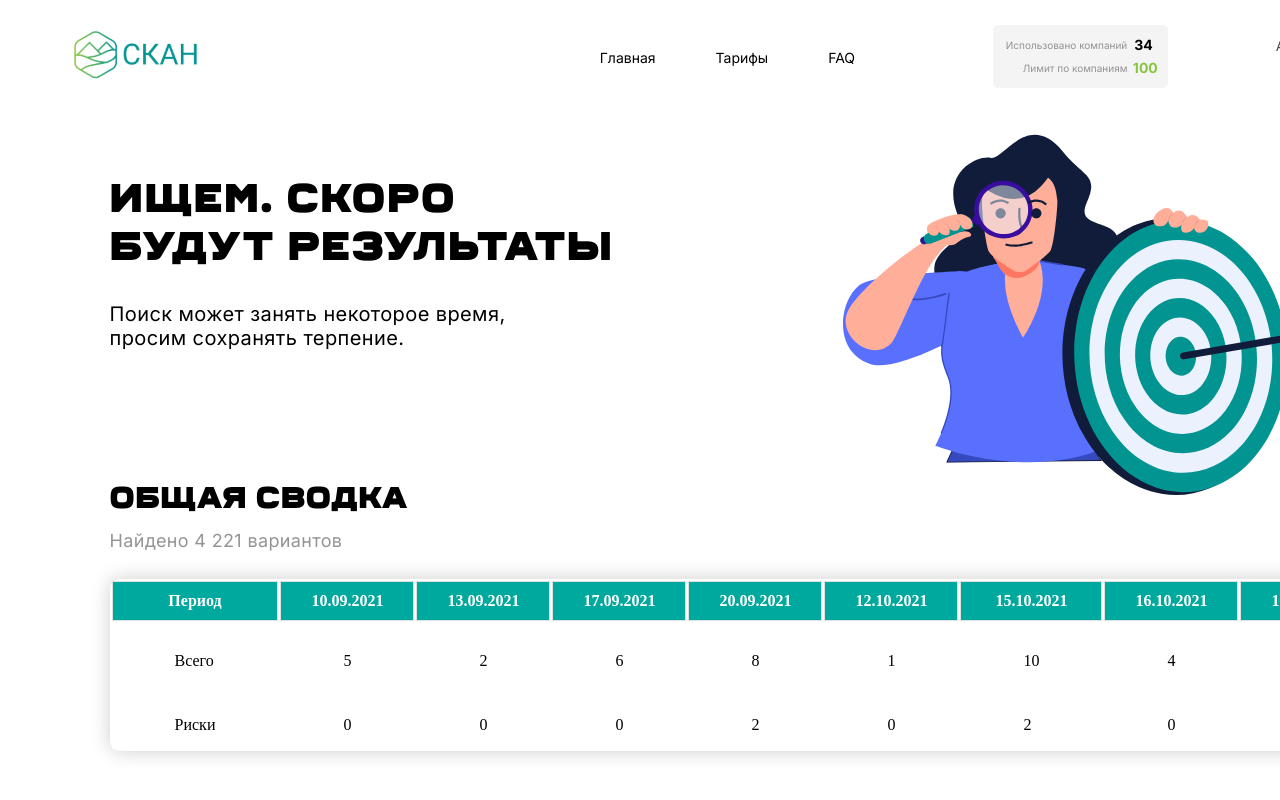
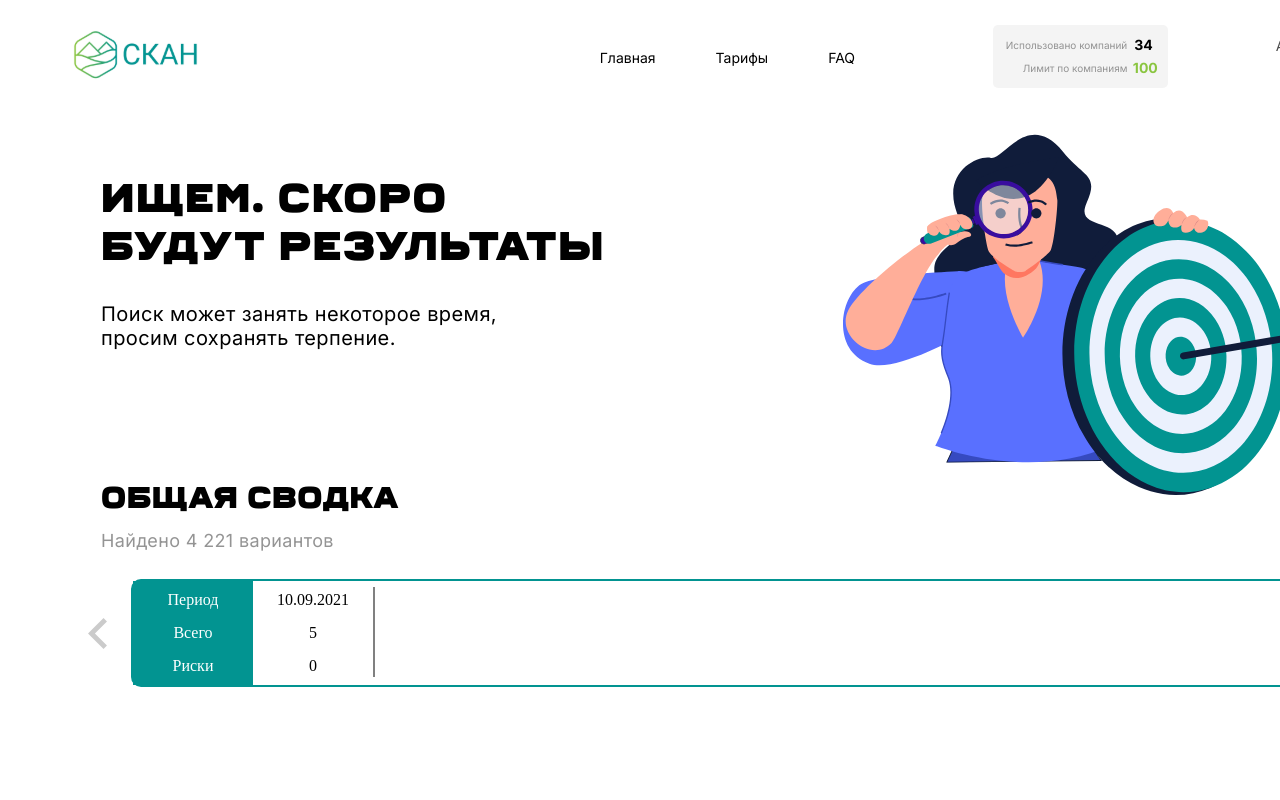
Before and after one commit to MellMoy/SkanSf, a React (Create React App) app: page /results in a window 1280 px wide. Shown: the top 800 px of the page. Built offline with nearby package versions, Linux system fonts and the light colour scheme; a small style sheet from the web is missing.

Commit message:
поправил стили

```diff
--- a/src/Searchpage.jsx
+++ b/src/Searchpage.jsx
@@ -1,4 +1,5 @@
-import Header from "./component/loginpage/header";
+// import Header from "./component/loginpage/header";
+import Header from "./component/results/header";
 import Footer from  "./component/searchpage/footer";
 import Main from "./component/searchpage/main";
 
@@ -6,6 +7,7 @@ import Main from "./component/searchpage/main";
 import "./style/searchpage.css"
 import "./style/searchpage/main.css"
 import "./style/searchpage/footer.css"
+import "./style/results/header.css";
 
 
 function Searchpage() {
--- a/src/component/results/main.jsx
+++ b/src/component/results/main.jsx
@@ -1,16 +1,25 @@
 import React from "react";
 
-import mans__img from "../media/mans__img.svg"
-import mans__imgsf from "../media/mans__imgsf.svg"
-import img__main from "../media/img__main.svg"
+import mans__img from "../media/mans__img.svg";
+import mans__imgsf from "../media/mans__imgsf.svg";
+import img__main from "../media/img__main.svg";
+import chevron__right from "../media/chevron__right.svg";
+import chevron__left from "../media/chevron__left.svg";
+
 
 export default function Main() {
   return (
     <main className="container__results">
       <div className="container__results__main">
-        <div className="results__header__h1">Ищем. Скоро<br/>будут результаты</div>
+        <div className="results__header__h1">
+          Ищем. Скоро
+          <br />
+          будут результаты
+        </div>
         <div className="results__subheader__p">
-          Поиск может занять некоторое время,<br/>просим сохранять терпение.
+          Поиск может занять некоторое время,
+          <br />
+          просим сохранять терпение.
         </div>
         <div className="results__image-container">
           <img alt="" src={img__main} />
@@ -20,60 +29,45 @@ export default function Main() {
         <div className="results__found__p">Найдено 4 221 вариантов</div>
         <div className="results__table-container">
 
-          <table className="results__table">
-            <thead>
-              <tr>
-                <th>Период</th>
-                <th>10.09.2021</th>
-                <th>13.09.2021</th>
-                <th>17.09.2021</th>
-                <th>20.09.2021</th>
-                <th>12.10.2021</th>
-                <th>15.10.2021</th>
-                <th>16.10.2021</th>
-                <th>17.10.2021</th>
-              </tr>
-            </thead>
-            <tbody>
-              <tr>
-                <td>Всего</td>
-                <td>5</td>
-                <td>2</td>
-                <td>6</td>
-                <td>8</td>
-                <td>1</td>
-                <td>10</td>
-                <td>4</td>
-                <td>3</td>
-              </tr>
-              <tr>
-                <td>Риски</td>
-                <td>0</td>
-                <td>0</td>
-                <td>0</td>
-                <td>2</td>
-                <td>0</td>
-                <td>2</td>
-                <td>0</td>
-                <td>0</td>
-              </tr>
-            </tbody>
-          </table>
+          <div className="chevrone__left">
+          <img src={chevron__left} alt="" />
+          </div>
+          <div class="general-main-container">
+            <div class="general-left-container">
+              <span>Период</span>
+              <span>Всего</span>
+              <span>Риски</span>
+            </div>
+            <div class="general-right-container">
+              <span>10.09.2021</span>
+              <span>5</span>
+              <span>0</span>
+            </div>
+            <div class="vertical-line"></div>
+          </div>
+            <div className="chevrone__right">
+            <img src={chevron__right} alt="" />
+            </div>
 
         </div>
         <div className="Result__h1">СПИСОК ДОКУМЕНТОВ</div>
         <div className="Result__container__card">
-
           <div className="Result__card__1">
             <div className="Result__card-header">
-          <div className="Result__data" >13.09.2021</div>
-          <div className="Result__post" >Комсомольская правда KP.RU</div>
+              <div className="Result__data">13.09.2021</div>
+              <div className="Result__post">Комсомольская правда KP.RU</div>
             </div>
             <div className="Result__card-title">
-          Скиллфэктори - лучшая онлайн-школа <br/> для будущих айтишников
+              Скиллфэктори - лучшая онлайн-школа <br /> для будущих айтишников
             </div>
-        <div className="Result__card-tag"><p>Технические новости</p></div>
-        <img alt="Изображение онлайн-школы Скиллфэктори" className="card-image" src={mans__img}/>
+            <div className="Result__card-tag">
+              <p>Технические новости</p>
+            </div>
+            <img
+              alt="Изображение онлайн-школы Скиллфэктори"
+              className="card-image"
+              src={mans__img}
+            />
             <div className="Result__card-content__p">
               SkillFactory — школа для всех, кто хочет изменить свою карьеру и
               жизнь. С 2016 года обучение прошло 20 000+ человек из 40 стран с 4
@@ -83,50 +77,68 @@ export default function Main() {
               <br />
               <br />
               Принципы SkillFactory: акцент на практике, забота о студентах и
-          ориентация на трудоустройство. 80% обучения — выполнение упражнений и
-          реальных проектов. Каждого студента поддерживают менторы, 2
-          саппорт-линии и комьюнити курса. А карьерный центр помогает составить
-          резюме, подготовиться к собеседованиям и познакомиться с
-          IT-рекрутерами.
+              ориентация на трудоустройство. 80% обучения — выполнение
+              упражнений и реальных проектов. Каждого студента поддерживают
+              менторы, 2 саппорт-линии и комьюнити курса. А карьерный центр
+              помогает составить резюме, подготовиться к собеседованиям и
+              познакомиться с IT-рекрутерами.
             </div>
             <div className="Result__card-footer">
-          <button className="Result__card-button"><p>Читать в источнике</p></button>
-          <div className="Result__card-words"><p>2 543 слова</p></div>
+              <button className="Result__card-button">
+                <p>Читать в источнике</p>
+              </button>
+              <div className="Result__card-words">
+                <p>2 543 слова</p>
+              </div>
             </div>
           </div>
           <div className="Result__card__2">
             <div className="Result__card-header2">
-          <div className="Result__data2" >15.10.2021</div>
-          <div className="Result__post2" >VC.RU</div>
+              <div className="Result__data2">15.10.2021</div>
+              <div className="Result__post2">VC.RU</div>
             </div>
             <div className="Result__card-title__2">
-          Работа в Data Science в 2022 году:<br/>тренды, навыки и обзор
-          специализаций
+              Работа в Data Science в 2022 году:
+              <br />
+              тренды, навыки и обзор специализаций
             </div>
-        <div className="Result__card-tag2"><p>Технические новости</p></div>
-        <img alt="Изображение связанно со Skillfactory" className="card-image2" src={mans__imgsf}/>
+            <div className="Result__card-tag2">
+              <p>Технические новости</p>
+            </div>
+            <img
+              alt="Изображение связанно со Skillfactory"
+              className="card-image2"
+              src={mans__imgsf}
+            />
             <div className="Result__card-content__p2">
               Кто такой Data Scientist и чем он занимается? Data Scientist — это
-          специалист, который работает с большими массивами данных, чтобы с их
-          помощью решить задачи бизнеса. Простой пример использования больших
-          данных и искусственного интеллекта — умные ленты в социальных сетях.
-          На основе ваших просмотров и лайков алгоритм выдает рекомендации с
-          контентом, который может быть вам интересен. Эту модель создал и
-          обучил дата-сайентист, и скорее всего, не один.
+              специалист, который работает с большими массивами данных, чтобы с
+              их помощью решить задачи бизнеса. Простой пример использования
+              больших данных и искусственного интеллекта — умные ленты в
+              социальных сетях. На основе ваших просмотров и лайков алгоритм
+              выдает рекомендации с контентом, который может быть вам интересен.
+              Эту модель создал и обучил дата-сайентист, и скорее всего, не
+              один.
               <br />
-          <br />
-          В небольших компаниях и стартапах дата-сайентист делает все: собирает
-          и очищает данные, создает математическую модель для их анализа,
-          тестирует ее и презентует готовое решение бизнесу.
+              <br />В небольших компаниях и стартапах дата-сайентист делает все:
+              собирает и очищает данные, создает математическую модель для их
+              анализа, тестирует ее и презентует готовое решение бизнесу.
             </div>
             <div className="Result__card-footer2">
-          <button className="Result__card-button2"><p>Читать в источнике</p></button>
-          <div className="Result__card-words2"><p>3 233 слова</p></div>
+              <button className="Result__card-button2">
+                <p>Читать в источнике</p>
+              </button>
+              <div className="Result__card-words2">
+                <p>3 233 слова</p>
               </div>
             </div>
           </div>
-    <button className="Result__load-more2"><p>Показать больше</p></button>
         </div>
+        <button className="Result__load-more2">
+          <p>Показать больше</p>
+        </button>
+        </div>
+
     </main>
   );
 }
--- a/src/style/homepage/footer.css
+++ b/src/style/homepage/footer.css
@@ -7,11 +7,11 @@
 
 footer {
     margin-top: 2200px;
-    padding: 0;
+
     font-family: Arial, sans-serif;
 }
 .footer {
-    max-width: 1440px; /* Максимальная ширина */
+    width: 1470px; /* Максимальная ширина */
     max-height: 137px;  /* Максимальная высота */
     margin: 0 auto; /* Центрирование */
     padding: 0 15px; /* Горизонтальные отступы */
@@ -20,7 +20,7 @@ footer {
     display: flex;
     justify-content: space-between;
     align-items: center;
-    margin-left: 30px;
+
 }
 .footer .logo {
     display: flex;
--- a/src/style/results.css
+++ b/src/style/results.css
@@ -1,4 +1,4 @@
 .Results__css {
     width: 1440px;
-    height: 1967px;
+    height: 1800px;
 }
--- a/src/style/results/main.css
+++ b/src/style/results/main.css
@@ -56,12 +56,12 @@
 }
 
 /* Общая сводка */
-
+/*
 .results__table-container {
-  background-color: #fff; /* Цвет фона карточки */
-  border: 2px solid none; /* Граница */
-  border-radius: 10px; /* Закругление углов */
-  box-shadow: 0px 0px 20px rgba(0, 0, 0, 0.2); /* Тень */
+  background-color: #fff;
+  border: 2px solid none;
+  border-radius: 10px;
+  box-shadow: 0px 0px 20px rgba(0, 0, 0, 0.2);
   position: relative;
   right: 1050px;
   display: flex;
@@ -90,6 +90,70 @@
   background-color: #ffffff;
   color: #000000;
   padding: 29px 63px 15px;
+} */
+
+.general-main-container {
+  display: flex;
+  justify-content: flex-start;
+  width: 1250px;
+  border: 2px solid #029491;
+  border-radius: 10px;
+  position: relative;
+  right: 1050px;
+  margin-top: 27px;
+  margin-left: 30px;
+
+}
+
+.general-left-container {
+  display: flex;
+  flex-direction: column;
+  text-align: center;
+  color: white;
+  background-color: #029491;
+  border-left-top-radius: 10px;
+  border-left-bottom-radius: 10px;
+  padding: 10px;
+  width: 100px;
+}
+
+.general-right-container span,
+.general-left-container span {
+  margin-bottom: 15px;
+}
+
+.general-right-container span:nth-of-type(3),
+.general-left-container span:nth-of-type(3) {
+  margin-bottom: 0;
+}
+
+.general-right-container {
+  display: flex;
+  flex-direction: column;
+  padding: 10px;
+  width: 100px;
+  text-align: center;
+}
+
+.vertical-line {
+  display: flex;
+  width: 2px;
+  background-color: grey;
+  height: 90px;
+  margin-top: 6px;
+}
+
+.chevrone__left {
+  position: absolute;
+  left: -615px;
+  margin-top: 35px;
+  opacity: 20%;
+}
+
+.chevrone__right {
+  position: absolute;
+  left: 670px;
+  bottom: 1050px
 }
 
 /* Карточка 1 */
--- a/src/style/searchpage.css
+++ b/src/style/searchpage.css
@@ -1,6 +1,5 @@
 html {
   width: 1440px;
-  height: 1122px;
   top: -3277px;
   left: 8530px;
   gap: 0px;
```
Also changed, not shown: src/style/searchpage/footer.css (+4 -4 lines), src/component/media/chevron__left.svg (added), src/component/media/chevron__right.svg (added). Lines whose indentation alone changed are shown as unchanged.
